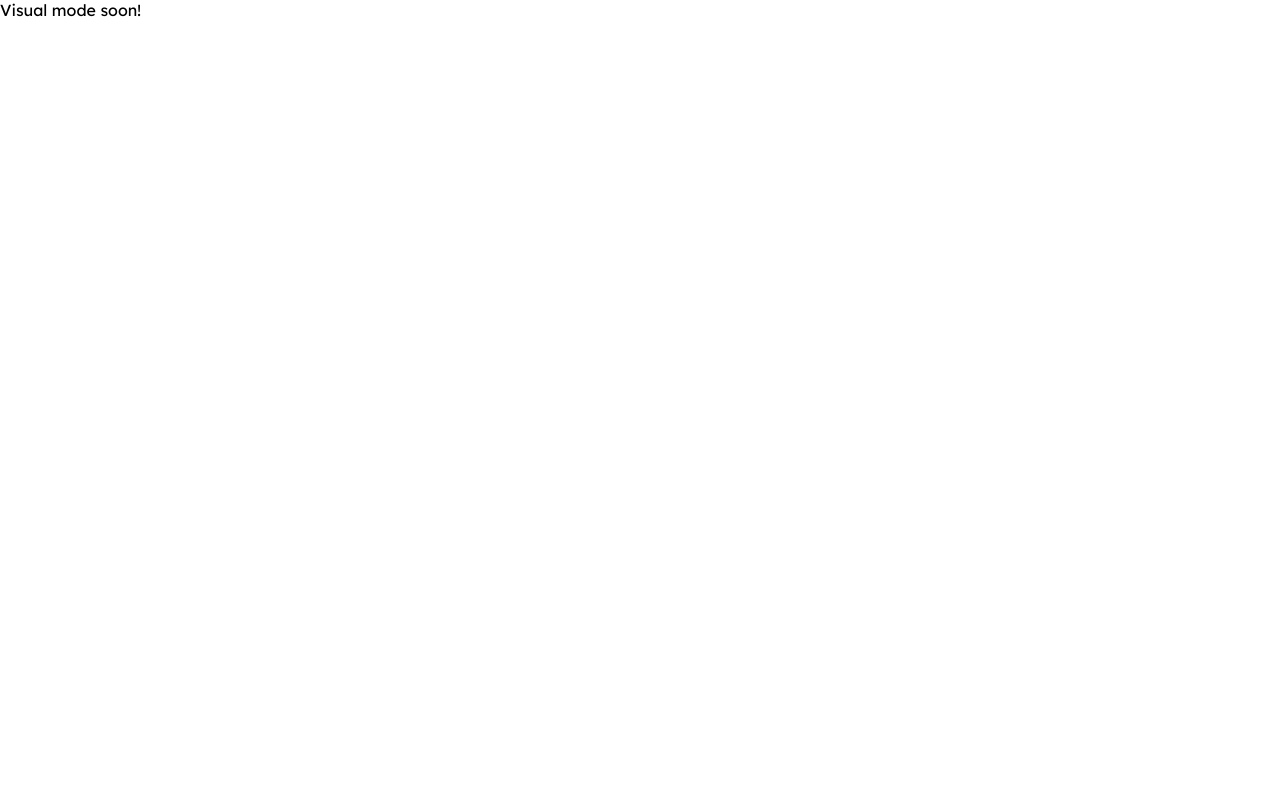
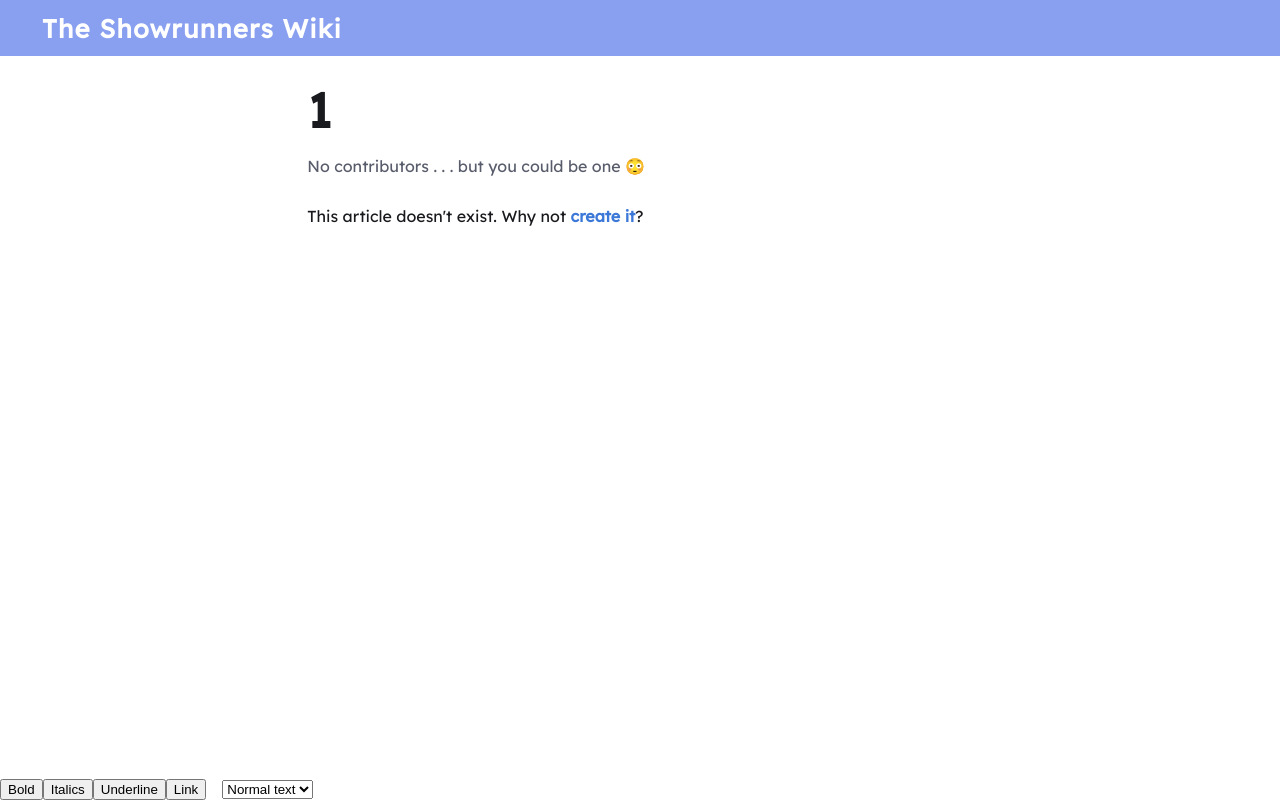
Before and after one commit to Makuwro/dragowik, a React (Create React App) app: page /wiki/article/1/edit in a window 1280 px wide. Built offline with nearby package versions, Linux system fonts and the light colour scheme; no server answers.

Commit message:
Merge visual editor with article viewer

```diff
--- a/src/App.js
+++ b/src/App.js
@@ -115,6 +115,7 @@ function App() {
 
           switch (articleMode) {
 
+            case "visual":
             case "view":
               document.title = displayName + " - The Showrunners Wiki";
 
@@ -132,7 +133,7 @@ function App() {
               return setArticle(
                 <>
                   <Header wikiName="The Showrunners Wiki" />
-                  <Article articleName={displayName} redirect={redirect} specialName={name} exists={articleInfo ? true : false} source={articleInfo ? articleInfo.source : undefined} timestamp={articleInfo ? articleInfo.lastUpdated : undefined} contributors={articleInfo ? articleInfo.contributors : undefined}/>
+                  <Article articleName={displayName} redirect={redirect} specialName={name} exists={articleInfo ? true : false} source={articleInfo ? articleInfo.source : undefined} timestamp={articleInfo ? articleInfo.lastUpdated : undefined} contributors={articleInfo ? articleInfo.contributors : undefined} edit={articleMode === "visual" ? true : false} />
                 </>
               );
 
@@ -144,9 +145,6 @@ function App() {
                   <SourceEditor articleName={displayName} specialName={name} source={articleInfo ? articleInfo.source : undefined} />
                 </>
               );
-
-            case "visual":
-              return setArticle("Visual mode soon!");
 
             default:
               return setArticle("Unknown article mode");
--- a/src/comps/Article.js
+++ b/src/comps/Article.js
@@ -12,18 +12,31 @@ function isHeader(tag) {
   return typeof({"h1": true, "h2": true, "h3": true}[tag]) === "boolean";
 };
 
+function splice(str, start, end, replacement) {
+  return str.substring(0, start) + replacement + str.substring(end, str.length + 1);
+};
+
 class Article extends React.Component {
 
   constructor(props) {
     super(props);
     this.articleRef = React.createRef();
     this.metadataRef = React.createRef();
+    this.linkFormatter = React.createRef();
+    this.linkFormatterText = React.createRef();
+    this.linkFormatterURL = React.createRef();
     this.nonExistentArticles = [];
     this.linksToCheck = [];
-    this.vanishArticle = this.vanishArticle.bind(this);
-    this.checkArticleLinks = this.checkArticleLinks.bind(this);
-    this.fixSource = this.fixSource.bind(this);
-    this.generateMarkup = this.generateMarkup.bind(this);
+
+    var functionsToBind = [
+      "vanishArticle", "checkArticleLinks", "fixSource", "generateMarkup",
+      "selectText", "formatText", "openLinkFormatter", "formatLink",
+      "changeHeading"
+    ];
+
+    for (var i = 0; functionsToBind.length > i; i++) {
+      this[functionsToBind[i]] = this[functionsToBind[i]].bind(this);
+    };
 
     var redirectArticleName;
     var source = this.props.redirect ? props.source : false;
@@ -258,6 +271,143 @@ class Article extends React.Component {
     return newSource;
   };
 
+  selectText() {
+
+    // Make sure it's a range
+    let selection = window.getSelection();
+    if (
+      selection.type !== "Range" ||
+      this.linkFormatter.current.classList.contains("link-formatter-open")
+    ) return;
+    console.log('new selection');
+    this.setState({selection: {
+      getRangeAtZero: selection.getRangeAt(0),
+      anchorNode: selection.anchorNode,
+      str: selection.toString()
+    }});
+
+  };
+
+  formatText(format) {
+
+    // Make sure the format is valid + we got a selection
+    let selection = this.state.selection;
+    if (!{
+      b: 1, i: 1, u: 1
+    }[format] || !selection) return;
+
+    // Get the range
+    const TextRange = selection.getRangeAtZero;
+    const ParentElement = selection.anchorNode.parentElement;
+
+    if (ParentElement.tagName !== "P") {
+      const GPElement = ParentElement.parentElement;
+      GPElement.replaceChild(
+        document.createTextNode(ParentElement.innerHTML), ParentElement
+      );
+      GPElement.normalize();
+      return;
+    };
+
+    ParentElement.innerHTML = splice(
+      ParentElement.innerHTML, TextRange.startOffset,
+      TextRange.endOffset, "<" + format + ">" + selection.str + "</" + format + ">"
+    );
+
+  };
+
+  processingOpen = false;
+  openLinkFormatter() {
+
+    // Debounce
+    let linkFormatterClasses = this.linkFormatter.current.classList;
+    if (this.processingOpen || linkFormatterClasses.contains("link-formatter-open")) {
+      console.warn("The link formatter is already open!");
+      return;
+    };
+    this.processingOpen = true;
+    console.log("Opening link formatter...");
+
+    // Replace the text with the selection
+    let selection = this.state.selection;
+    if (selection) {
+      this.linkFormatterText.current.value = selection.str;
+    };
+
+    // Let's open the GUI
+    linkFormatterClasses.add("link-formatter-open");
+
+    // Enough debouncing
+    this.processingOpen = false;
+
+  };
+
+  formatLink(e) {
+    e.preventDefault();
+
+    // Replace the selected text
+    let selection = this.state.selection;
+    if (selection) {
+
+      // Get the range
+      const TextRange = selection.getRangeAtZero;
+      let parentElement = selection.anchorNode.parentElement;
+
+      if (parentElement.tagName !== "P") {
+
+        // Create the link
+        const Anchor = document.createElement("a");
+        Anchor.setAttribute("href", this.linkFormatterURL.current.value);
+        Anchor.appendChild(
+          document.createTextNode(parentElement.innerHTML)
+        );
+
+        // Replace the text
+        const GPElement = parentElement.parentElement;
+        GPElement.replaceChild(Anchor, parentElement);
+        GPElement.normalize();
+        parentElement = GPElement;
+      } else {
+        parentElement.innerHTML = splice(
+          parentElement.innerHTML, TextRange.startOffset,
+          TextRange.endOffset, "<a href=\"" + this.linkFormatterURL.current.value + "\">" + this.linkFormatterText.current.value + "</a>"
+        );
+      };
+
+    } else {
+
+      // Create the text, but put it where the carat is
+
+    };
+
+    // Let's close the GUI
+    this.linkFormatter.current.classList.remove("link-formatter-open");
+
+  };
+
+  changeHeading(e) {
+
+    let selection = window.getSelection();
+    let selectedANode = selection.anchorNode;
+    if (selection.type === "None" || selectedANode === document.getElementById("article-content")) return;
+
+    // Create the heading
+    let heading = document.createElement(e.target.value);
+    heading.appendChild(
+      document.createTextNode(selectedANode.textContent)
+    );
+
+    // Replace the heading
+    let parentElement = selectedANode.parentElement;
+    parentElement.parentElement.replaceChild(
+      heading, parentElement
+    );
+
+    // Refocus the carat
+    heading.focus();
+
+  };
+
   render() {
     if (this.state.redirectArticleName && !this.props.location.redirectedFrom) {
       console.log("Redirecting from " + this.props.articleName + " to " + this.state.redirectArticleName);
@@ -294,12 +444,10 @@ class Article extends React.Component {
         bubbleSpans.push(<Link to={"/wiki/user/" + this.props.contributors[i].username}><img src={"/api/user/avatar?username=" + this.props.contributors[i].username} title={this.props.contributors[i].username} /></Link>);
       };
 
-      console.log(this.props.contributors);
-
       return (
         <>
           <Outline exists={this.props.exists} articleName={this.props.articleName} headers={this.state.headers} />
-          <article id="article-container" ref={this.articleRef}>
+          <article id="article-container" ref={this.articleRef} onSelect={this.selectText} >
             <div id="article-metadata" ref={this.metadataRef}>
               <h1 id="article-name">{this.props.articleName}</h1>
               {this.props.location.redirectedFrom ? <div id="article-redirect-notif">Redirected from <Link to={this.props.location.redirectedFrom + "?redirect=no"}>{this.props.location.redirectedFrom}</Link></div> : undefined}
@@ -316,10 +464,41 @@ class Article extends React.Component {
                 ) : "No contributors . . . but you could be one 😳"
               }</div>
             </div>
-            <div id="article-content">{
+            <div id="article-content" contentEditable={this.props.edit ? true : undefined} suppressContentEditableWarning={true}>{
               this.props.exists ? this.state.content : <div>This article doesn't exist. Why not <Link to={"/wiki/article/" + this.props.specialName + "/edit?mode=source"}>create it</Link>?</div>
             }</div>
           </article>
+          {this.props.edit ? (<>
+            <div id="editor-formatter">
+              <div id="editor-formatter-common">
+                <button onClick={() => this.formatText("b")}>Bold</button>
+                <button onClick={() => this.formatText("i")}>Italics</button>
+                <button onClick={() => this.formatText("u")}>Underline</button>
+                <button onClick={() => this.openLinkFormatter()}>Link</button>
+              </div>
+              <select id="editor-formatter-header" onChange={this.changeHeading}>
+                <option value="p">Normal text</option>
+                <option value="h1">Heading 1</option>
+                <option value="h2">Heading 2</option>
+                <option value="h3">Heading 3</option>
+              </select>
+            </div>
+            <div id="link-formatter" ref={this.linkFormatter}>
+              <div id="link-formatter-ui">
+                <form onSubmit={this.formatLink}>
+                  <div>
+                    <div className="link-formatter-ui-label">Text</div>
+                    <input ref={this.linkFormatterText} type="text" required />
+                  </div>
+                  <div>
+                    <div className="link-formatter-ui-label">Link URL</div>
+                    <input ref={this.linkFormatterURL} type="url" required />
+                  </div>
+                  <input type="submit" />
+                </form>
+              </div>
+            </div>
+          </>) : null}
         </>
       );
     }
```
